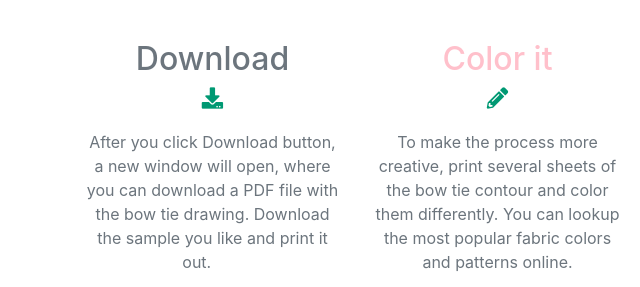
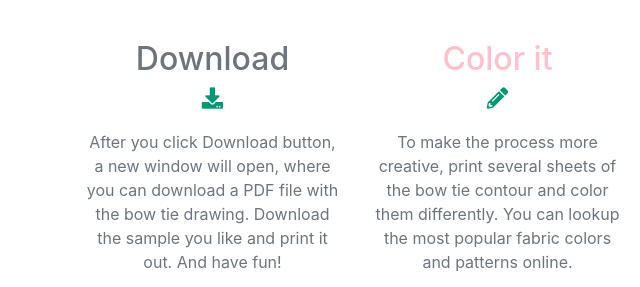
Before and after one commit to marinakosova/marina-patterns, a plain HTML site: page index.html in a window 1280 px wide. Shown: the part 1280-1567 px from the top of the page, 0-640 px from the left. Drawn offline with nearby package versions, Linux system fonts and the light colour scheme.

Commit message:
Removed &nbsp;. Added a bit more text.

```diff
--- a/index.html
+++ b/index.html
@@ -107,7 +107,7 @@
       <div class="col-sm-12 col-md-6 col-lg-3 text-center">
         <h2>Download</h2>
         <i class="fas fa-download fa-lg mb-4"></i>
-        <p>After you click Download button, a new window will open, where you can download a PDF file with the bow tie drawing. Download the sample you like and print it out.&nbsp;&nbsp;&nbsp;&nbsp;&nbsp;&nbsp;&nbsp;</p>
+        <p>After you click Download button, a new window will open, where you can download a PDF file with the bow tie drawing. Download the sample you like and print it out. And have fun!</p>
         <img src="img/bowtie-mockups.jpg" alt="Bow tie mockups" class="img-responsive img-thumbnail mb-5">
       </div>
 
```
